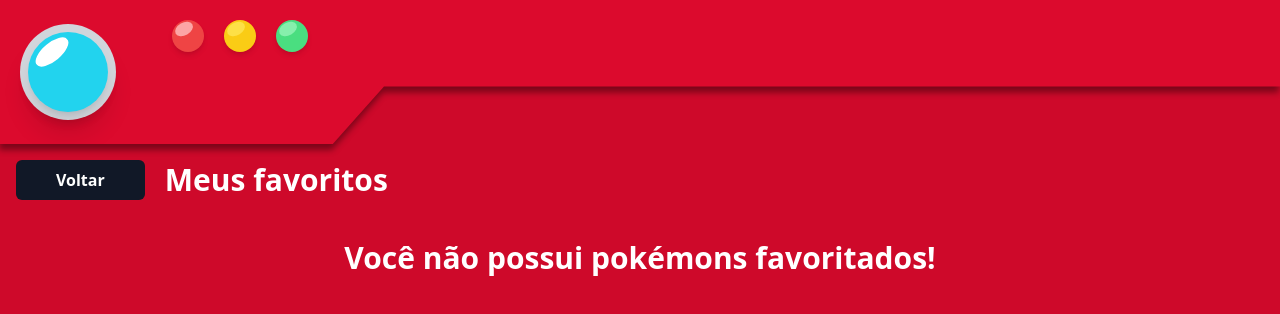
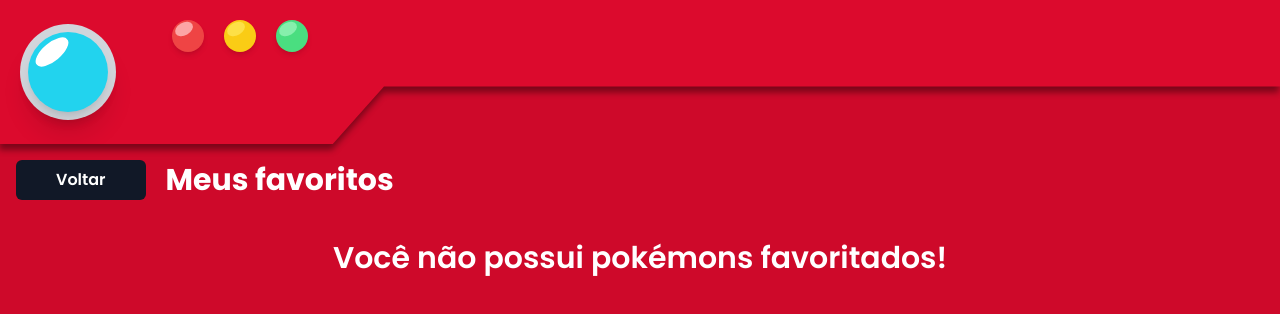
Before and after one commit to Eujosee/Pokedex, a React (Vite) app: page /favoritos in a window 1280 px wide. Shown: the top 314 px of the page. Built offline with nearby package versions, Linux system fonts and the light colour scheme.

Commit message:
trocando a fonte para poppins e adicionando hover nos botões

```diff
--- a/index.html
+++ b/index.html
@@ -3,6 +3,9 @@
   <head>
     <meta charset="UTF-8" />
     <link rel="icon" type="image/svg+xml" href="./src/assets/pokeball.png" />
+    <link rel="preconnect" href="https://fonts.googleapis.com">
+<link rel="preconnect" href="https://fonts.gstatic.com" crossorigin>
+<link href="https://fonts.googleapis.com/css2?family=Poppins:ital,wght@0,100;0,200;0,300;0,400;0,500;0,600;0,700;0,800;0,900;1,100;1,200;1,300;1,400;1,500;1,600;1,700;1,800;1,900&display=swap" rel="stylesheet">
     <meta name="viewport" content="width=device-width, initial-scale=1.0" />
     <meta name="description" content="Encontre informações sobre todos os pokémons existentes na pokedex. Pesquise por nome, tipo e outras características, salve seus favoritos e acompanhe suas estatísticas." />
     <meta name="keywords" content="pokedex, pokemon, pokedéx, pokemons, ver pokemons, salvar pokemons" />
--- a/src/components/Pokedex/index.jsx
+++ b/src/components/Pokedex/index.jsx
@@ -76,7 +76,7 @@
               <BiSearchAlt size={25} className='absolute top-2 right-3 text-gray-400'/>
             </div>
             <div className='flex flex-row md:flex-row items-start justify-between flex-wrap gap-y-4 md:items-center mt-4 md:mt-0 md:justify-start w-full'>
-              <Link to="/favoritos" className='px-10  md:mx-4 md:mt-0 bg-gray-900 text-white rounded-md p-2'>
+              <Link to="/favoritos" className='px-10  md:mx-4 md:mt-0 bg-gray-900 text-white rounded-md p-2 hover:bg-white hover:text-gray-900'>
                 <span className='font-semibold'>Favoritos</span>
               </Link>
               <Select setFiltro={setFiltro}/>
--- a/src/index.css
+++ b/src/index.css
@@ -7,4 +7,5 @@
   padding: 0;
   border: 0;
   box-sizing: border-box;
+  font-family: 'Poppins', Arial, Helvetica, sans-serif;
 }
--- a/src/pages/Favoritos/index.jsx
+++ b/src/pages/Favoritos/index.jsx
@@ -54,7 +54,7 @@
                 <div className="flex mt-4 ml-4 justify-start items-center gap-5">
             <Link
                 to="/"
-                className="text-white font-semibold bg-gray-900 p-2 px-10 rounded-md"
+                className="text-white font-semibold bg-gray-900 p-2 px-10 rounded-md hover:bg-white hover:text-gray-900"
             >
                 Voltar
             </Link>
--- a/src/pages/Pokemon/index.jsx
+++ b/src/pages/Pokemon/index.jsx
@@ -146,7 +146,7 @@
         <div className="flex mt-4 ml-4 justify-start items-center">
           <Link
             to="/"
-            className="text-white font-semibold bg-gray-900 p-2 px-10 rounded-md"
+            className="text-white font-semibold bg-gray-900 p-2 px-10 rounded-md hover:bg-white hover:text-gray-900"
           >
             Voltar
           </Link>
```
